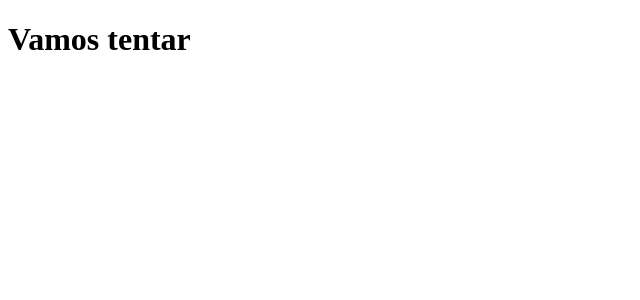
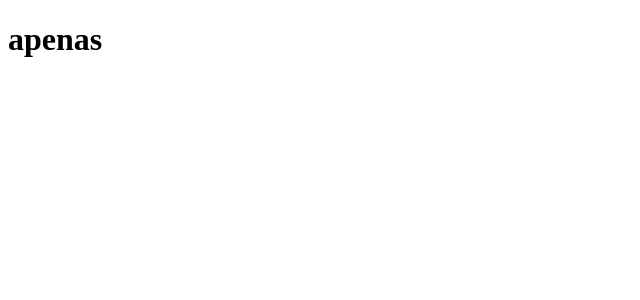
Before and after one commit to Ratutinha/clone-tabnews, a Next.js app: page / in a window 1280 px wide. Shown: the top 300 px of the page, without its empty margins (0-640 px from the left). Built offline with nearby package versions, Linux system fonts and the light colour scheme.

Commit message:
indicação de uma palavra

```diff
--- a/pages/index.js
+++ b/pages/index.js
@@ -1,5 +1,5 @@
 function Home() {
-    return <h1>Vamos tentar</h1>
+    return <h1>apenas</h1>
 }
 
 export default Home;
```
